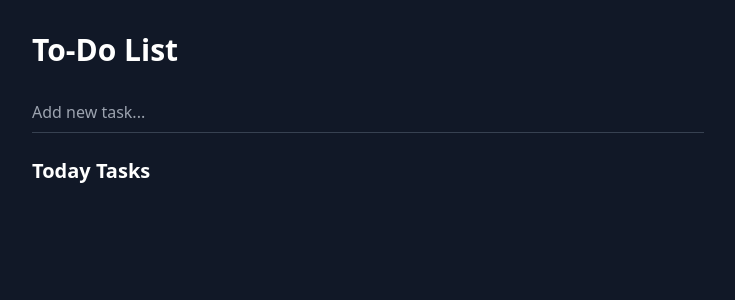
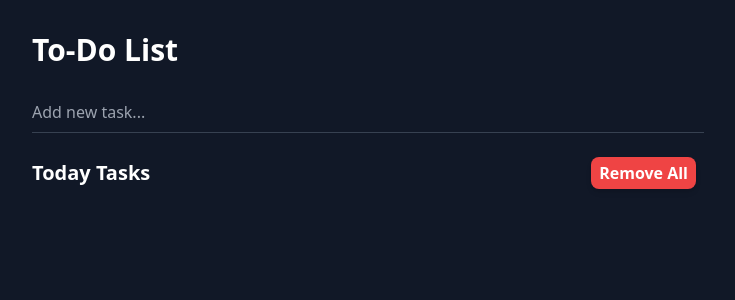
Before and after one commit to Moee5055/TodoList_Chrome_Extension, a React (Vite) app: page / in a window 1280 px wide. Shown: the top 300 px of the page, without its empty margins (272-1007 px from the left). Built offline with nearby package versions, Linux system fonts and the light colour scheme.

Commit message:
E: added remove all button

```diff
--- a/src/App.tsx
+++ b/src/App.tsx
@@ -54,8 +54,13 @@ function App() {
         <h1 className="text-3xl font-bold mb-6">To-Do List</h1>
 
         <TodoInput onAdd={addTodo} />
-
-        <h2 className="text-xl font-bold mb-4">Today Tasks</h2>
+        <div className='flex justify-between items-center pr-2 mb-4'>
+          <h2 className="text-xl font-bold">Today Tasks</h2>
+          <button
+            className="px-2 py-1 bg-red-500 text-white font-semibold rounded-lg shadow-md hover:bg-red-600 focus:outline-none focus:ring-2 focus:ring-red-400 focus:ring-offset-2 transition duration-300" onClick={() => setTodos([])}>
+            Remove All
+          </button>
+        </div>
         <div className="space-y-1">
           {todos.map((todo, index) => (
             <TodoItem
```
